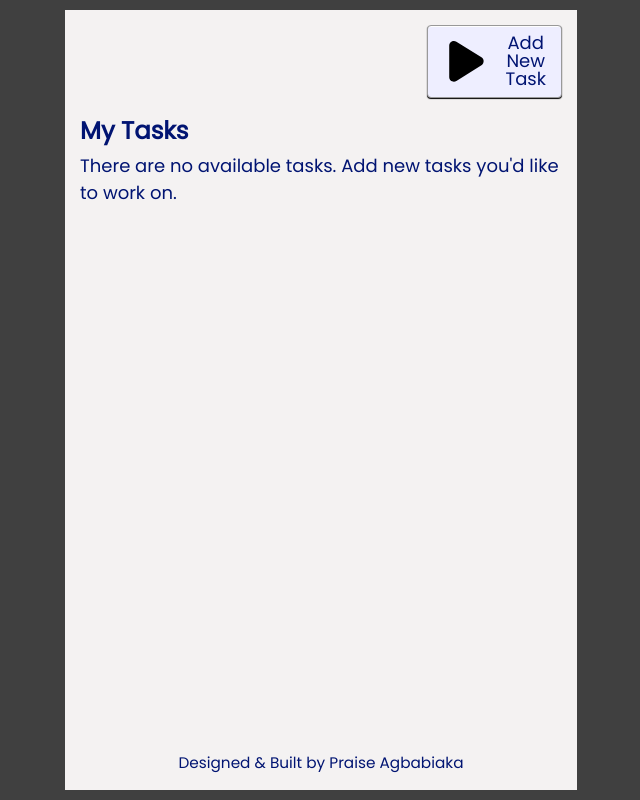
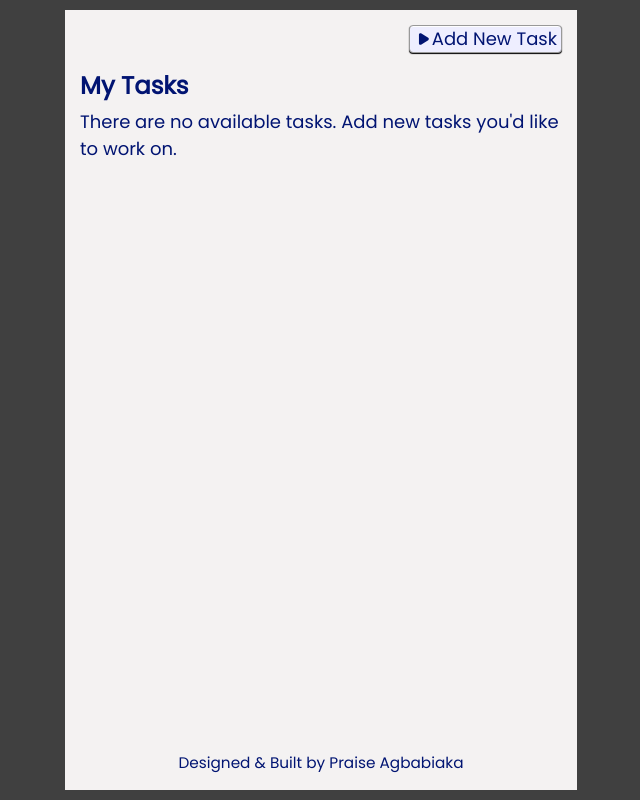
Before and after one commit to praiztech/task-manager, a React (Create React App) app: page / in a window 1280 px wide. Shown: the whole page, without its empty margins (319-959 px from the left). Built offline with nearby package versions, Linux system fonts and the light colour scheme.

Commit message:
add styles for show icon

```diff
--- a/src/index.css
+++ b/src/index.css
@@ -123,9 +123,16 @@ main {
   align-items: center;
 }
 
-.add-task-trigger .add-icon {
+.add-task-trigger .show-icon {
   width: var(--base-font-size);
   height: var(--base-font-size);
+  fill: currentColor;
+  transition: transform 0.2s linear;
+}
+
+.add-task-trigger[aria-expanded="true"] .show-icon {
+  transform: rotate(90deg);
+  transform-origin: center;
 }
 
 .add-task form {
```
